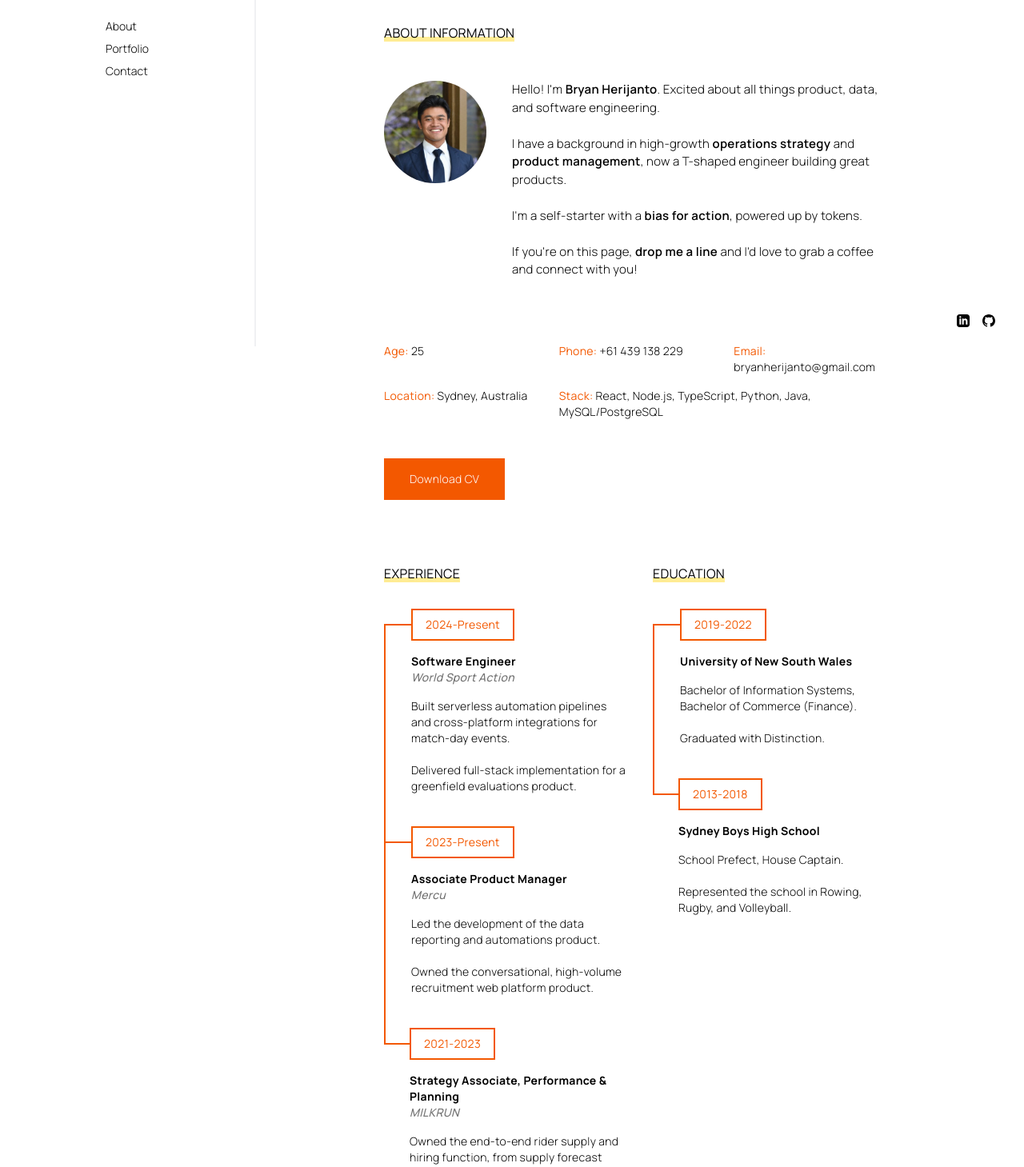
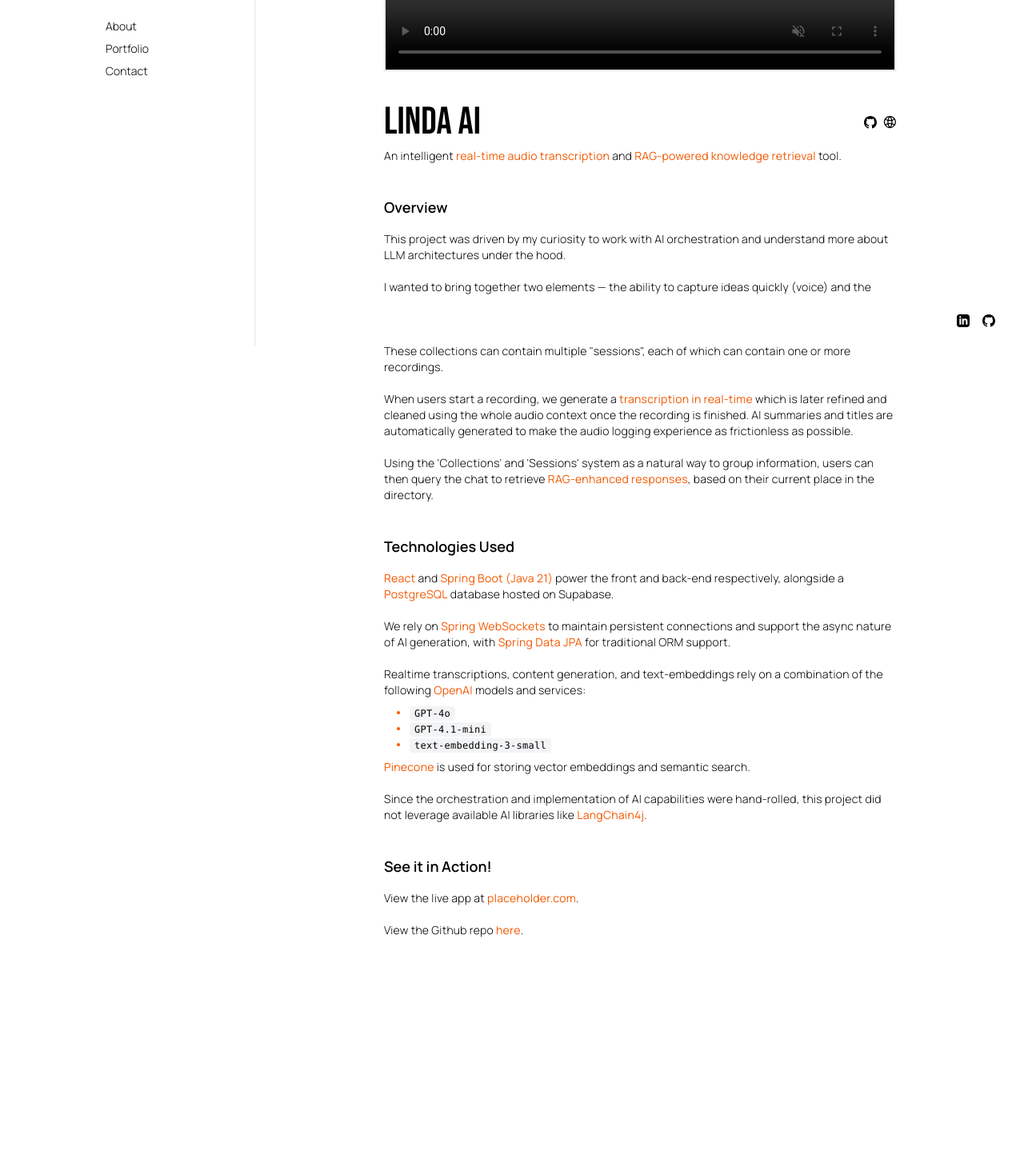
Before and after one commit to coolbmann/Personal-Portfolio, a React (Vite) app: page /projects/linda-ai in a window 1280 px wide. Before the commit this address led to /. Shown: the part 367-1826 px from the top of the page at 80% size. After the commit the page ends 1628 px from the top, so only its background shows below. Built offline with nearby package versions, Linux system fonts and the light colour scheme; grey boxes are pictures that could not be loaded.

Commit message:
Added new card and panel for Linda AI project
Note: Need to add palceholders

```diff
--- a/src/main.tsx
+++ b/src/main.tsx
@@ -13,6 +13,7 @@
 import Padlock from "./pages/project-detail/Padlock.tsx";
 import OnCue from "./pages/project-detail/OnCue.tsx";
 import Resume from "./pages/project-detail/Resume.tsx";
+import LindaAI from "./pages/project-detail/LindaAI.tsx";
 
 const router = createBrowserRouter([
   {
@@ -44,6 +45,10 @@
         element: <Resume />,
       },
       {
+        path: "projects/linda-ai",
+        element: <LindaAI />,
+      },
+      {
         path: "",
         element: <Homepage />,
       },
--- a/src/pages/homepage/components/Portfolio.tsx
+++ b/src/pages/homepage/components/Portfolio.tsx
@@ -132,6 +132,36 @@
             </div>
           </div>
         </Link>
+        <Link to="/projects/linda-ai">
+          <div className="flex flex-col gap-8">
+            <div>
+              <span className="shadow-custom-inset">
+                USED AI UNDER THE HOOD
+              </span>
+            </div>
+            <div className="h-96 sm:w-10/12 border-solid border-2 group hover:cursor-pointer">
+              <img
+                src={orangeTile}
+                alt=""
+                className="object-cover h-48 w-full"
+              />
+              <div className="flex flex-col gap-4 px-8 py-4 text-sm font-light">
+                <div className="font-medium text-base">Linda AI</div>
+                <div className="bg-gray-200 h-px"></div>
+                <div className="text-sm h-12">
+                  An intelligent real-time transcription and RAG-powered
+                  knowledge retrieval tool.
+                </div>
+                <div className="w-24 gap-2 mt-2 overflow-hidden">
+                  <div className="text-sm transform -translate-x-full group-hover:translate-x-0 transition-transform duration-700 ease-out ">
+                    Read more
+                  </div>
+                  <div className="h-px w-4 bg-black group-hover:w-full transition-all duration-500 ease-in-out "></div>
+                </div>
+              </div>
+            </div>
+          </div>
+        </Link>
         <Link to="/projects/oncue">
           <div className="flex flex-col gap-8">
             <div>
--- /dev/null
+++ b/src/pages/project-detail/LindaAI.tsx
@@ -0,0 +1,206 @@
+import { useEffect } from "react";
+import { motion } from "framer-motion";
+import { Github } from "../../assets/svg-files";
+import Web from "../../assets/svg-files/Web";
+import Video from "../../assets/project-videos/new-noggin.mp4";
+
+const LindaAI = () => {
+  useEffect(() => {
+    window.scrollTo({
+      top: 0,
+      left: 0,
+      behavior: "instant",
+    });
+  }, []);
+
+  return (
+    <motion.div
+      initial={{ opacity: 0, x: 25 }}
+      animate={{ opacity: 1, x: 0 }}
+      exit={{ opacity: 0, x: 25 }}
+      transition={{ duration: 0.3, ease: "easeOut" }}
+    >
+      <div className="flex flex-col gap-10 mx-auto">
+        <div className="mt-8 sm:mt-24">
+          <video
+            className="w-full aspect-video object-cover border-gray-200 border-2"
+            autoPlay
+            controls
+            muted
+            loop
+          >
+            <source src={Video} type="video/mp4" />
+          </video>
+        </div>
+        <div>
+          <div className="flex flex-col sm:flex-row sm:justify-between sm:items-center gap-4 font-bebas text-5xl">
+            <div className="m-0">LINDA AI</div>
+            <div className="flex gap-1 h-4">
+              <a href="https://github.com/placeholder" target="blank">
+                <Github color="#000000" />
+              </a>
+              <a href="https://placeholder.com" target="blank">
+                <Web color="#000000" />
+              </a>
+            </div>
+          </div>
+          <div className="text-sm leading-5 font-light tracking-wide-custom mt-4 sm:mt-2">
+            An intelligent{" "}
+            <span className="font-normal text-custom-orange">
+              real-time audio transcription
+            </span>{" "}
+            and{" "}
+            <span className="font-normal text-custom-orange">
+              RAG-powered knowledge retrieval
+            </span>{" "}
+            tool.
+          </div>
+        </div>
+        <div className="flex flex-col gap-8">
+          <div className="flex flex-col gap-4">
+            <div>
+              <span className="text-lg font-semibold">Overview</span>
+            </div>
+            <div className="text-sm leading-5 font-light tracking-wide-custom">
+              This project was driven by my curiosity to work with AI
+              orchestration and understand more about LLM architectures under
+              the hood.
+              <br />
+              <br />
+              I wanted to bring together two elements — the ability to capture
+              ideas quickly (voice) and the ability to retrieve that knowledge
+              in a structured way (RAG).
+              <br />
+              <br />
+              The app presents users with a familiar chat interface, and a{" "}
+              <span className="font-normal text-custom-orange">
+                collection-based directory
+              </span>{" "}
+              system. These collections can contain multiple "sessions", each of
+              which can contain one or more recordings.
+              <br />
+              <br />
+              When users start a recording, we generate a{" "}
+              <span className="font-normal text-custom-orange">
+                transcription in real-time
+              </span>{" "}
+              which is later refined and cleaned using the whole audio context
+              once the recording is finished. AI summaries and titles are
+              automatically generated to make the audio logging experience as
+              frictionless as possible.
+              <br />
+              <br />
+              Using the 'Collections' and 'Sessions' system as a natural way to
+              group information, users can then query the chat to retrieve{" "}
+              <span className="font-normal text-custom-orange">
+                RAG-enhanced responses
+              </span>
+              , based on their current place in the directory.
+            </div>
+          </div>
+        </div>
+        <div className="flex flex-col gap-8">
+          <div className="flex flex-col gap-4">
+            <div>
+              <span className="text-lg font-semibold">Technologies Used</span>
+            </div>
+            <div className="text-sm leading-5 font-light tracking-wide-custom">
+              <span className="font-normal text-custom-orange">React</span> and{" "}
+              <span className="font-normal text-custom-orange">
+                Spring Boot (Java 21)
+              </span>{" "}
+              power the front and back-end respectively, alongside a{" "}
+              <span className="font-normal text-custom-orange">PostgreSQL</span>{" "}
+              database hosted on Supabase.
+              <br />
+              <br />
+              We rely on{" "}
+              <span className="font-normal text-custom-orange">
+                Spring WebSockets
+              </span>{" "}
+              to maintain persistent connections and support the async nature of
+              AI generation, with{" "}
+              <span className="font-normal text-custom-orange">
+                Spring Data JPA
+              </span>{" "}
+              for traditional ORM support.
+              <br />
+              <br />
+              Realtime transcriptions, content generation, and text-embeddings
+              rely on a combination of the following{" "}
+              <span className="font-normal text-custom-orange">
+                OpenAI
+              </span>{" "}
+              models and services:
+              <ul className="mt-2 mb-2 ml-4">
+                <li className="relative flex list-inside">
+                  <span className="absolute left-0 top-2 w-1 h-1 bg-custom-orange rounded-full"></span>
+                  <div className="pl-4">
+                    <code className="font-mono text-xs bg-gray-100 px-1.5 py-0.5 rounded">
+                      GPT-4o
+                    </code>
+                  </div>
+                </li>
+                <li className="relative flex list-inside">
+                  <span className="absolute left-0 top-2 w-1 h-1 bg-custom-orange rounded-full"></span>
+                  <div className="pl-4">
+                    <code className="font-mono text-xs bg-gray-100 px-1.5 py-0.5 rounded">
+                      GPT-4.1-mini
+                    </code>
+                  </div>
+                </li>
+                <li className="relative flex list-inside">
+                  <span className="absolute left-0 top-2 w-1 h-1 bg-custom-orange rounded-full"></span>
+                  <div className="pl-4">
+                    <code className="font-mono text-xs bg-gray-100 px-1.5 py-0.5 rounded">
+                      text-embedding-3-small
+                    </code>
+                  </div>
+                </li>
+              </ul>
+              <span className="font-normal text-custom-orange">Pinecone</span>{" "}
+              is used for storing vector embeddings and semantic search.
+              <br />
+              <br />
+              Since the orchestration and implementation of AI capabilities were
+              hand-rolled, this project did not leverage available AI libraries
+              like{" "}
+              <span className="font-normal text-custom-orange">
+                LangChain4j
+              </span>
+              .
+            </div>
+          </div>
+        </div>
+        <div className="flex flex-col gap-8">
+          <div className="flex flex-col gap-4">
+            <div>
+              <span className="text-lg font-semibold">See it in Action!</span>
+            </div>
+            <div className="text-sm leading-5 font-light tracking-wide-custom">
+              View the live app at{" "}
+              <a href="https://placeholder.com" target="blank">
+                <span className="font-normal text-custom-orange hover:underline">
+                  placeholder.com
+                </span>
+              </a>
+              .
+              <br />
+              <br />
+              View the Github repo{" "}
+              <a href="https://github.com/placeholder" target="blank">
+                <span className="font-normal text-custom-orange hover:underline">
+                  here
+                </span>
+                .
+              </a>
+            </div>
+          </div>
+        </div>
+        <div className="h-12"></div>
+      </div>
+    </motion.div>
+  );
+};
+
+export default LindaAI;
```
